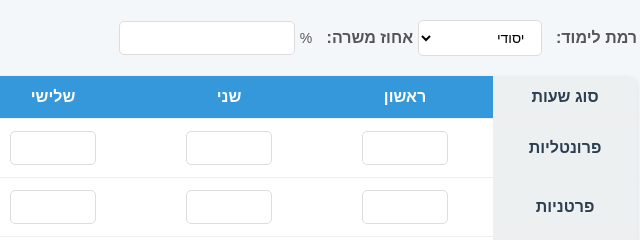
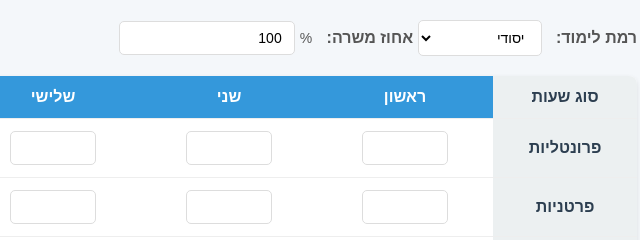
Before and after one commit to kukuyamaPlatner/TeachersSickDayCalculator, a plain HTML site: page index.html in a window 1280 px wide. Shown: the top 240 px of the page, 603-1243 px from the left. Drawn offline with Linux system fonts and the light colour scheme.

Commit message:
make the default percentage 100%

```diff
--- a/index.html
+++ b/index.html
@@ -204,7 +204,7 @@
             <label>אחוז משרה:</label>
             <div class="input-group">
                 <span>%</span>
-                <input type="number" id="jobPercentage" min="0" max="100" value="" style="width: 150px;">
+                <input type="number" id="jobPercentage" min="0" max="100" value="100" style="width: 150px;">
             </div>
         </div>
 
@@ -581,6 +581,7 @@
 
             document.getElementById('monthSelect').value = currentMonth;
             document.getElementById('yearInput').value = currentYear;
+            document.getElementById('jobPercentage').value = 100; // Set default job percentage to 100%
             generateCalendar();
         };
 
```
